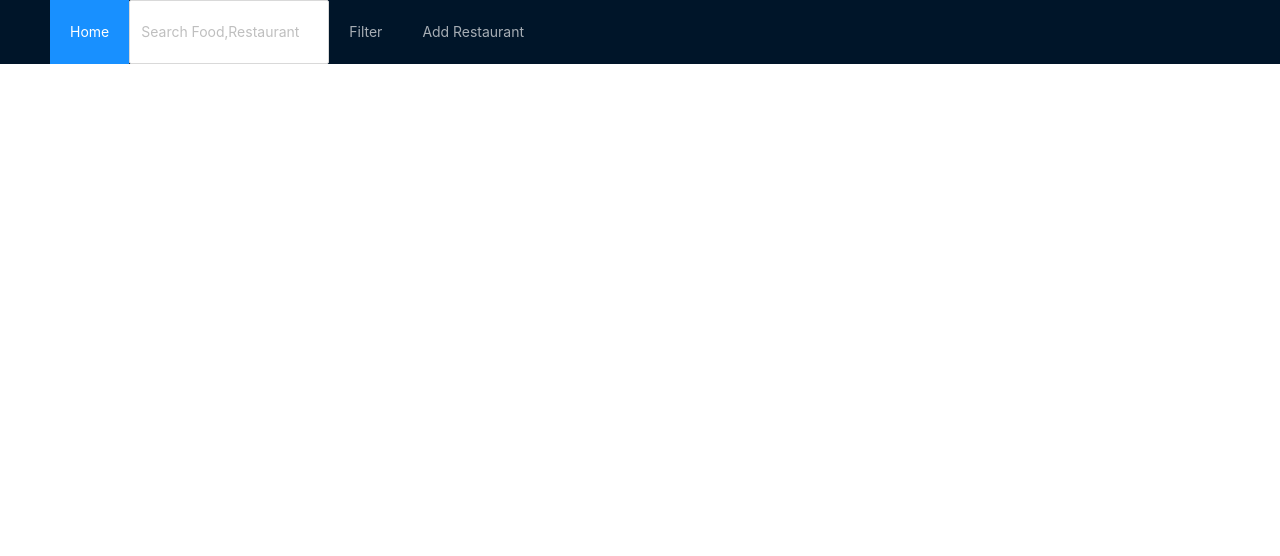
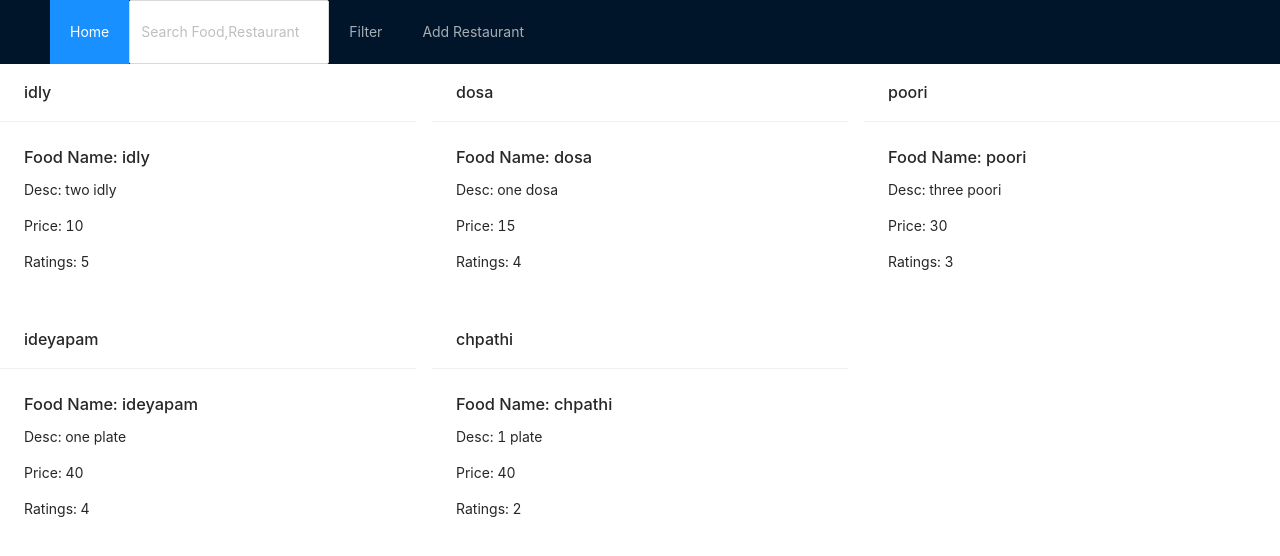
Before and after one commit to Hashim14/Restaurant_App, a React (Create React App) app: page / in a window 1280 px wide. Shown: the top 556 px of the page. Built offline with nearby package versions, Linux system fonts and the light colour scheme.

Commit message:
Cards.jsx enhancement

```diff
--- a/src/Components/cards.tsx
+++ b/src/Components/cards.tsx
@@ -1,29 +1,26 @@
-import React, { useState, useEffect } from 'react';
-import { Card, Row, Col } from 'antd';
+import React from "react";
+import { Card, Row, Col } from "antd";
+import Food from "../food.json";
 
-import Food from '../food.json';
-function Cards() {
-
+const Cards = () => {
   return (
-
     <div className="site-card-wrapper">
-      {
-        Food.map(( item) => {
       <Row gutter={16}>
+        {Food.map((item) => {
+          return (
             <Col span={8}>
-            <Card title="Card title" bordered={false}>
+              <Card title={item.name} bordered={false}>
                 <h3>Food Name: {item.name}</h3>
                 <p>Desc: {item.description}</p>
                 <p>Price: {item.price}</p>
                 <p>Ratings: {item.rating}</p>
               </Card>
             </Col>
+          );
+        })}
       </Row>
-        })
-      }
     </div>
-  )
-
-}
+  );
+};
 
 export default Cards;
```
Lines whose indentation alone changed are shown as unchanged.
